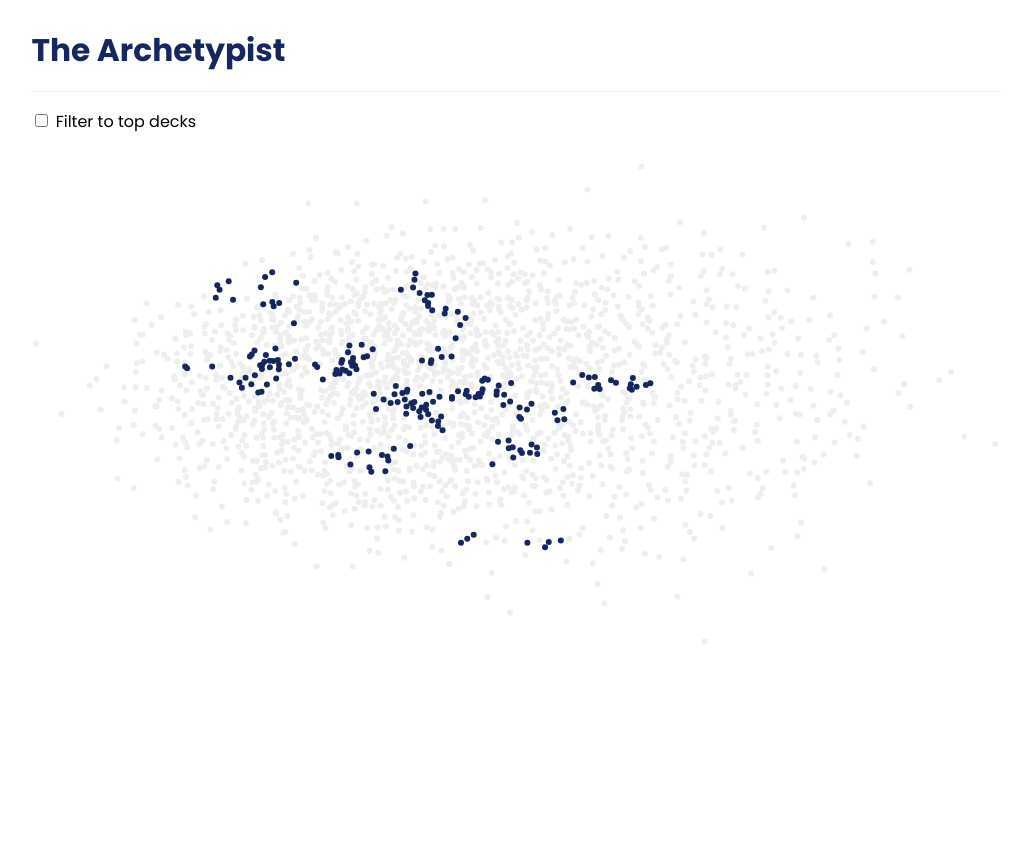
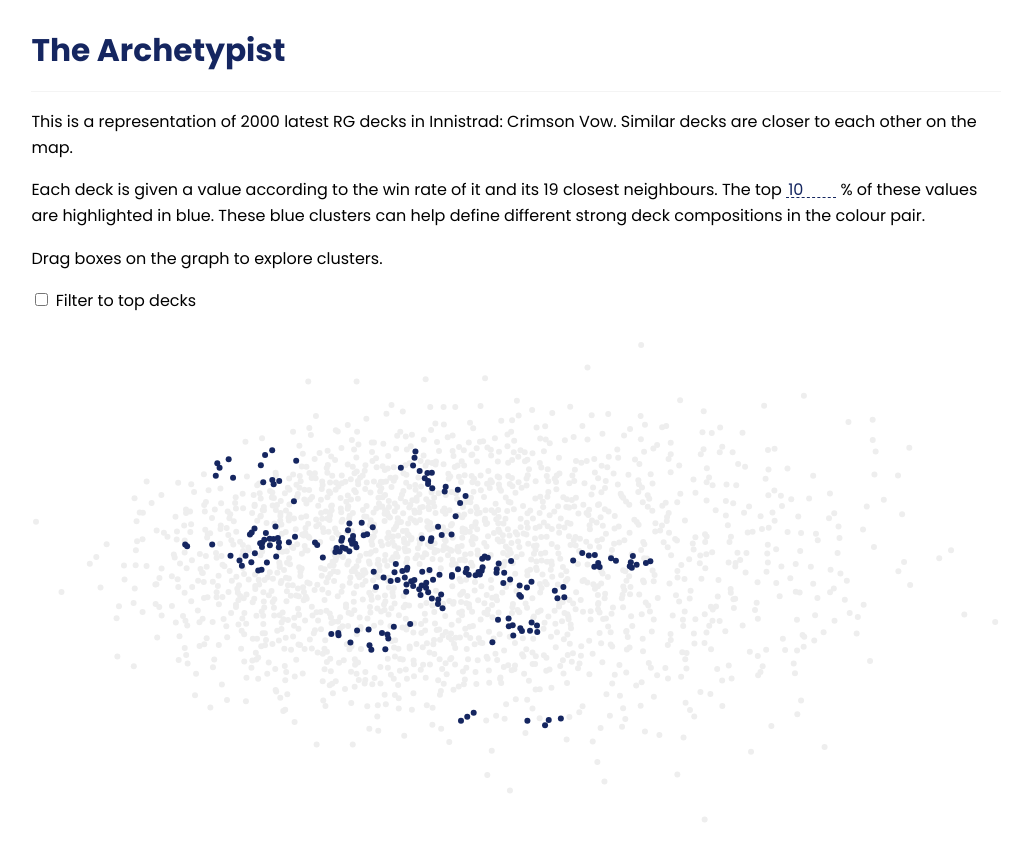
Before and after one commit to pekkapulli/draft-archetype-tool, a React app: page / in a window 1280 px wide. Shown: the top 860 px of the page, without its empty margins (124-1153 px from the left). Before the commit the page ends 800 px from the top, so only its background shows below. Built offline with nearby package versions, Linux system fonts and the light colour scheme; a web font is replaced by a local one.

Commit message:
Add info and top percentage selector

```diff
--- a/src/components/DeckPlot.tsx
+++ b/src/components/DeckPlot.tsx
@@ -24,8 +24,6 @@ const SVG = styled.svg`
   margin: ${theme.spacing(4)} 0;
 `;
 
-// const neighbourKeys = range(1, 20, 1).map((n) => `Neigh${n}`);
-
 const DeckPlot = (props: Props & ParentDimensionsProps) => {
   const {
     parentDimensions,
@@ -37,6 +35,7 @@ const DeckPlot = (props: Props & ParentDimensionsProps) => {
   } = props;
   const width = parentDimensions.width;
   const height = width * 0.5;
+  console.log('rendering deck plot', topDecks.length);
 
   const svgRef = useRef<SVGSVGElement>(null);
 
@@ -72,7 +71,7 @@ const DeckPlot = (props: Props & ParentDimensionsProps) => {
       />
     ));
     return [plotRender, xScale, yScale];
-  }, [data, width, height, clusters]);
+  }, [data, width, height, clusters, topDecks]);
 
   useEffect(() => {
     const sweeper = brush()
--- a/src/components/MainPage.tsx
+++ b/src/components/MainPage.tsx
@@ -1,38 +1,15 @@
-import React, { useEffect, useMemo, useRef, useState } from 'react';
-import scrollama from 'scrollama';
-import {
-  ArticleMain,
-  TextContent,
-  WideTextContent,
-} from './common-styled-components';
+import React, { useEffect, useState } from 'react';
+import { ArticleMain, P, WideTextContent } from './common-styled-components';
 import 'intersection-observer';
 import Header from './Header';
 import styled from 'styled-components';
 import { theme } from '../theme';
-import { autoType, csvParse, csvParseRows, DSVRowArray } from 'd3-dsv';
+import { autoType, csvParse } from 'd3-dsv';
 import DeckPlot from './DeckPlot';
 import { Cluster, Clusters, DeckDatum, DeckList } from '../types';
 import { ClusterCharts } from './ClusterCharts';
-import { mapValues, max, min, orderBy } from 'lodash';
+import { mapValues, orderBy } from 'lodash';
 import { useDeepMemo } from '../hooks/useDeepMemo';
-
-const Cards = styled.div`
-  display: flex;
-  flex-direction: row;
-  width: 100%;
-  margin: ${theme.spacing(3)} 0;
-`;
-
-const Card = styled.div`
-  padding: ${theme.spacing(3)};
-  margin: 0 ${theme.spacing(3)} ${theme.spacing(3)} 0;
-  background-color: ${theme.colors.grey(5)};
-  max-width: 320px;
-  cursor: pointer;
-  &:hover {
-    box-shadow: 0px 3px 3px ${theme.colors.blue};
-  }
-`;
 
 const fetchMetaData = async (
   setMetaData: React.Dispatch<React.SetStateAction<DeckDatum[] | null>>
@@ -64,10 +41,22 @@ const fetchDeckData = async (
   setDeckLists(parsed);
 };
 
+const InlineInput = styled.input`
+  display: inline-block;
+  height: 16px;
+  width: 50px;
+  border: none;
+  border-bottom: 1px dashed ${theme.colors.blue};
+  color: ${theme.colors.blue};
+  ${theme.fontNormal};
+  ${theme.fontSize(0)};
+`;
+
 export default () => {
   const [metaData, setMetaData] = useState<null | DeckDatum[]>(null);
   const [deckLists, setDeckLists] = useState<null | DeckList[]>(null);
   const [filterTopDecks, setFilterTopDecks] = useState<boolean>(false);
+  const [topPercentage, setTopPercentage] = useState<number>(10);
 
   useEffect(() => {
     fetchMetaData(setMetaData);
@@ -75,11 +64,14 @@ export default () => {
   }, []);
 
   const [decks, topDecks] = useDeepMemo(() => {
-    const topDecks = metaData?.slice(metaData.length * 0.9);
+    const topDecks = metaData?.slice(
+      metaData.length * (1 - topPercentage / 100)
+    );
+    console.log(topDecks?.length);
     const dataSet = filterTopDecks ? topDecks : metaData;
 
     return [dataSet, topDecks];
-  }, [metaData, filterTopDecks]);
+  }, [metaData, filterTopDecks, topPercentage]);
 
   const [clusters, setClusters] = useState<Clusters>({});
 
@@ -135,6 +127,25 @@ export default () => {
     <ArticleMain>
       <Header header="The Archetypist" />
       <WideTextContent>
+        <P>
+          This is a representation of 2000 latest RG decks in Innistrad: Crimson
+          Vow. Similar decks are closer to each other on the map.
+        </P>
+        <P>
+          Each deck is given a value according to the win rate of it and its 19
+          closest neighbours. The top{' '}
+          <InlineInput
+            type="number"
+            step={1}
+            min={1}
+            max={99}
+            value={topPercentage}
+            onChange={(event) => setTopPercentage(event.target.valueAsNumber)}
+          />{' '}
+          % of these values are highlighted in blue. These blue clusters can
+          help define different strong deck compositions in the colour pair.
+        </P>
+        <P>Drag boxes on the graph to explore clusters.</P>
         <label style={{ cursor: 'pointer' }}>
           <input
             type="checkbox"
```
